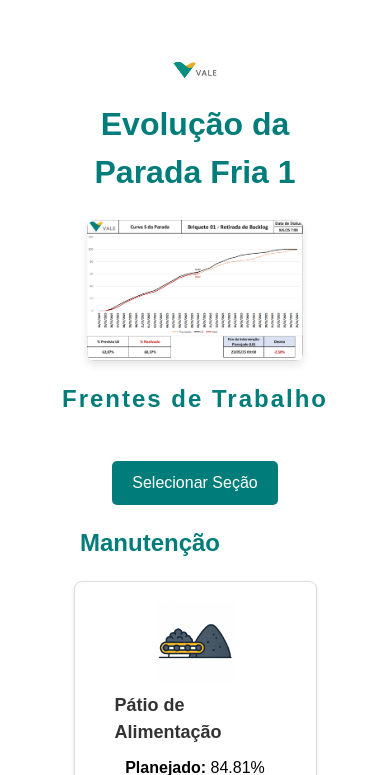
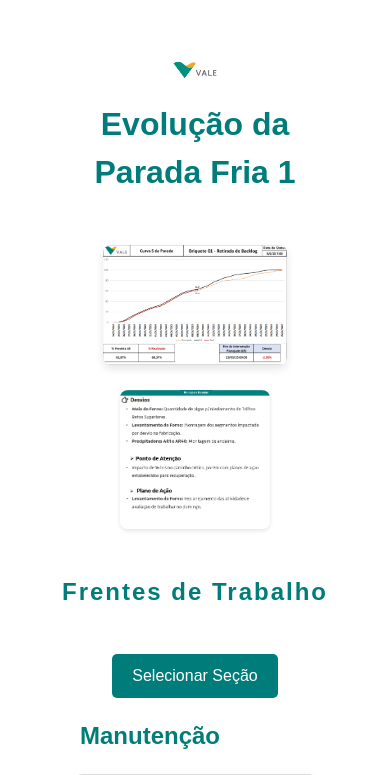
Before and after one commit to Lucas-dev98/Evolu-oParadaFria3, a Flask app: page / in a window 390 px wide. Shown: the top 775 px of the page. Run offline with Flask 2, Linux system fonts and the light colour scheme.

Commit message:
Feat : Adding attention report

```diff
--- a/app.py
+++ b/app.py
@@ -64,13 +64,23 @@ def load_frentes_from_csv(file_path):
 @app.route("/")
 def index():
     curva_dir = os.path.join('static', 'images', 'curva')
+    atencao_dir = os.path.join('static', 'images', 'atencao')
+
     # Lista todos os arquivos da pasta curva
-    imagens = [f for f in os.listdir(curva_dir) if f.lower().endswith(('.png', '.jpg', '.jpeg', '.gif'))]
+    imagens_curva = [f for f in os.listdir(curva_dir) if f.lower().endswith(('.png', '.jpg', '.jpeg', '.gif'))]
     # Ordena por data de modificação (mais recente por último)
-    imagens.sort(key=lambda x: os.path.getmtime(os.path.join(curva_dir, x)))
+    imagens_curva.sort(key=lambda x: os.path.getmtime(os.path.join(curva_dir, x)))
     # Pega a última imagem (mais recente)
-    imagem_curva = imagens[-1] if imagens else None
-    return render_template('index.html', imagem_curva=imagem_curva)
+    imagem_curva = imagens_curva[-1] if imagens_curva else None
+
+    # Lista todos os arquivos da pasta atenção
+    imagens_atencao = [f for f in os.listdir(atencao_dir) if f.lower().endswith(('.png', '.jpg', '.jpeg', '.gif'))]
+    # Ordena por data de modificação (mais recente por último)
+    imagens_atencao.sort(key=lambda x: os.path.getmtime(os.path.join(atencao_dir, x)))
+    # Pega a última imagem (mais recente)
+    imagem_atencao = imagens_atencao[-1] if imagens_atencao else None
+
+    return render_template('index.html', imagem_curva=imagem_curva, imagem_atencao=imagem_atencao)
 
 @app.route("/api/procedimento_parada")
 def get_procedimento_parada():
--- a/static/css/styles.css
+++ b/static/css/styles.css
@@ -80,6 +81,24 @@ header .Titulo {
     border-radius: 8px; /* Adiciona bordas arredondadas */
     box-shadow: 0 4px 8px rgba(0, 0, 0, 0.1); /* Adiciona uma sombra leve */
 }
+
+/* Estilo Atenção  */
+.atencao-image {
+    max-width: 100%;
+    height: auto;
+    margin: 10px 0;
+    border-radius: 8px;
+    box-shadow: 0 2px 4px rgba(0,0,0,0.1);
+}
+
+.Informe {
+    display: flex;
+    flex-direction: column; /* Padrão: empilhadas verticalmente */
+    align-items: center;
+    gap: 20px; /* Espaçamento entre as imagens */
+    margin: 20px auto;
+}
+
 
 /* Estilo do body */
 body {
@@ -309,6 +328,28 @@ body::after {
         flex-wrap: nowrap;
         justify-content: space-evenly;
     }
+
+        /*Informe de Impactos  */
+     .Informe {
+        flex-direction: column; /* Mantém empilhado verticalmente */
+        align-items: center;
+        gap: 15px; /* Reduz o espaçamento */
+        margin: 15px auto;
+        max-width: 95%; /* Limita a largura do container */
+    }
+
+    .curva-image {
+        width: 90%; /* Define largura para curva S */
+        max-width: 320px; /* Limita tamanho máximo */
+        margin: 0; /* Remove margin auto */
+    }
+
+    .atencao-image {
+        width: 75%; /* Imagem atenção MENOR que curva S */
+        max-width: 240px; /* Limita tamanho máximo menor */
+        margin: 0; /* Remove margin auto */
+    }
+
     #dashboard {
         display: flex; /* Torna o dashboard um contêiner flexível */
         flex-direction: column; /* Empilha os cards verticalmente */
@@ -386,6 +427,27 @@ body::after {
         gap: 20px; /* Ajusta o espaçamento entre os cards */
     }
 
+    /* Atencao de impactos */
+    .Informe {
+        flex-direction: column; /* Mantém empilhado verticalmente */
+        align-items: center;
+        gap: 20px; /* Espaçamento padrão */
+        margin: 20px auto;
+        max-width: 90%; /* Limita largura do container */
+    }
+
+    .curva-image {
+        width: 85%; /* Define largura para curva S */
+        max-width: 450px; /* Limita tamanho máximo */
+        margin: 0; /* Remove margin auto */
+    }
+
+    .atencao-image {
+        width: 70%; /* Imagem atenção MENOR que curva S */
+        max-width: 350px; /* Limita tamanho máximo menor */
+        margin: 0; /* Remove margin auto */
+    }
+
     .card {
         width: 90%; /* Faz os cards ocuparem 90% da largura da tela */
         max-width: 300px; /* Limita a largura máxima dos cards */
@@ -499,8 +581,56 @@ body::after {
         top: -150px; /* Ajusta a posição da elipse verde */
     }
 }
+
+/* Para tablets maiores (máx. 1024px) */
+@media (max-width: 1024px) {
+    .Informe {
+        flex-direction: column; /* Ainda empilhado */
+        align-items: center;
+        gap: 25px;
+        margin: 25px auto;
+        max-width: 85%;
+    }
+
+    .curva-image {
+        width: 80%; /* Define largura para curva S */
+        max-width: 550px; /* Limita tamanho máximo */
+        margin: 0;
+    }
+
+    .atencao-image {
+        width: 65%; /* Imagem atenção MENOR que curva S */
+        max-width: 400px; /* Limita tamanho máximo menor */
+        margin: 0;
+    }
+}
+
+
 /* ---------- Super telas (2K, 4K, ultra-wide) ---------- */
 @media (min-width: 1440px) {
+
+  .Informe {
+        flex-direction: row; /* Muda para lado a lado */
+        justify-content: center; /* Centraliza horizontalmente */
+        gap: 40px; /* Aumenta o espaçamento entre as imagens */
+        max-width: 1200px; /* Limita a largura total */
+        margin: 40px auto; /* Centraliza o container */
+    }
+
+    .curva-image {
+        width: 45%; /* Ajusta para ocupar 45% da largura */
+        max-width: 500px; /* Limita o tamanho máximo */
+        margin: 0; /* Remove margin auto para não conflitar com flexbox */
+    }
+
+    .atencao-image {
+        width: 45%; /* Ajusta para ocupar 45% da largura */
+        max-width: 500px; /* Limita o tamanho máximo */
+        margin: 0; /* Remove margin auto */
+    }
+
+
+
     #dashboard {
         max-width: 1440px; /* Limita a largura máxima do dashboard */
         margin: 0 auto; /* Centraliza o dashboard horizontalmente */
--- a/templates/index.html
+++ b/templates/index.html
@@ -12,8 +12,10 @@
             <img src="static/images/icon/valeFavIcon.jpg" alt="Logo da Vale" class="logo">
             <h1 class="Titulo">Evolução da Parada Fria 1</h1>
             <br>
-            <img src="{{ url_for('static', filename='images/curva/' ~ imagem_curva) }}" alt="Curva S" class="curva-image">
-
+            <div class="Informe">
+                <img src="{{ url_for('static', filename='images/curva/' ~ imagem_curva) }}" alt="Curva S" class="curva-image">
+                <img src ="{{ url_for('static', filename='images/atencao/' ~ imagem_atencao) }}" alt="Atencao " class="atencao-image">
+            </div>
         <div class="Frentes">Frentes de Trabalho</div>
         <br>
 
```
Also changed, not shown: other parts of static/css/styles.css (+56 -0 lines), static/images/atencao/250609 - Atencao PFBT01.png (added).
